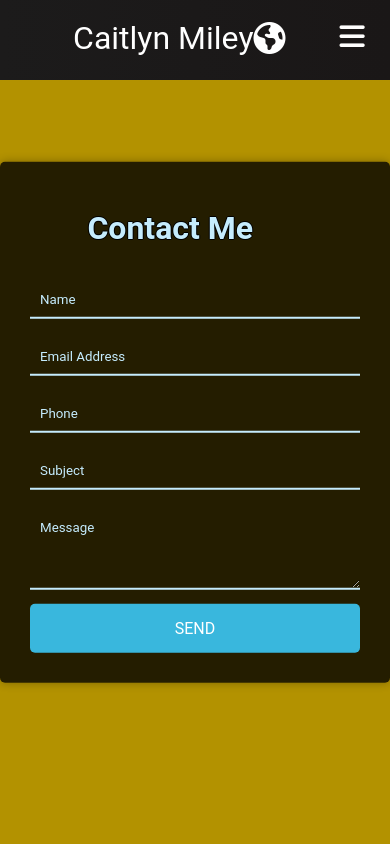
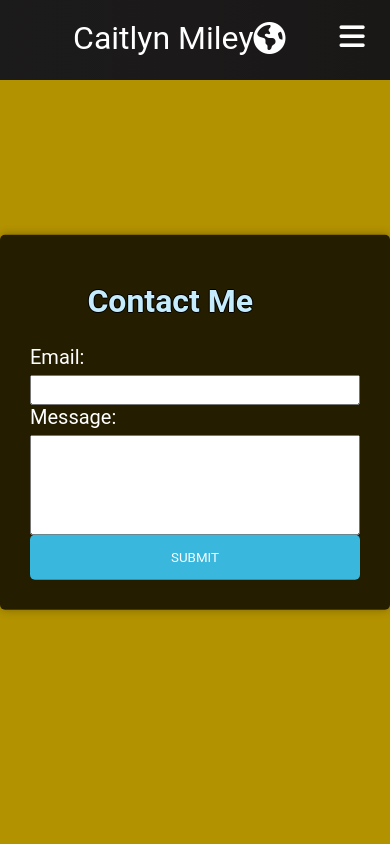
Before and after one commit to smilleeymilleey/website, a React (Create React App) app in the folder website-1/: page /contactpage in a window 390 px wide. Shown: the top 844 px of the page. Built offline with nearby package versions, Linux system fonts and the light colour scheme.

Commit message:
added the backend to the contact me form

```diff
--- a/website-1/src/components/AboutHero.css
+++ b/website-1/src/components/AboutHero.css
@@ -45,4 +45,5 @@
   font-weight: bold;
   color: white;
   padding-bottom: 10px;
+  line-height: 200%;
 }
--- a/website-1/src/components/AboutHero.js
+++ b/website-1/src/components/AboutHero.js
@@ -10,10 +10,9 @@
       <img src='aboutmeheader.png'></img>
       <h1 className="Title">About Me </h1>
 
-      <p className="Sub">Hey there! Thanks for cheecking out my portfolio.
-      I've been programming since 2019. I started with frontend languages like Javascript, HTML, and CSS. I eventually learned backend capabilities like
-      React and Firebase, to my toolkit. I love programming because creating
-      beautiful and functional programs from scratch feels like magic.
+      <p className="Sub">Hey there! Thank you for visiting my portfolio.
+      I've been programming since 2019. I started with Frontend languages like Javascript, HTML, and CSS. I eventually moved on to obtain a Full Stack Web Development Certification from Southern Methodist University where I added React.Js, Firebase,
+      and mySQL to my toolkit. I am passionate about programming because it allows me to merge both my analytical and creative skills into one profession.
        </p>
 
 
--- a/website-1/src/components/Contact.css
+++ b/website-1/src/components/Contact.css
@@ -29,17 +29,20 @@
 
   .contact-form{
     display: flex;
+
   }
 
   .input-fields{
     display: flex;
     flex-direction: column;
     margin-right: 4%;
+
   }
 
   .input-fields,
   .msg{
-    width: 48%;
+    width: 100%;
+
   }
 
   .input-fields .input,
@@ -54,7 +57,7 @@
   }
 
   .msg textarea{
-    height: 212px;
+    height: 500px;
   }
 
   ::-webkit-input-placeholder {
@@ -70,6 +73,33 @@
     color: #c5ecfd;
   }
 
+.EmailText {
+  color: white;
+  height: 30px;
+  font-size: 20px;
+}
+
+.emailBox {
+  height: 30px;
+  font-size: 20px;
+}
+
+
+
+.Message {
+  color: white;
+  height: 30px;
+  font-size: 20px;
+
+
+}
+
+.messageBox {
+  height: 100px;
+  font-size: 20px;
+
+}
+
   .btn {
       background: #39b7dd;
       text-align: center;
@@ -78,6 +108,7 @@
       color: #fff;
       cursor: pointer;
       text-transform: uppercase;
+
   }
 
   @media screen and (max-width: 600px){
@@ -85,7 +116,7 @@
       flex-direction: column;
     }
     .msg textarea{
-      height: 80px;
+      height: 100px;
     }
     .input-fields,
     .msg{
--- a/website-1/src/components/Contact.js
+++ b/website-1/src/components/Contact.js
@@ -3,28 +3,62 @@
 
 
 
-export default function Contact() {
+export default class MyForm extends React.Component {
+  constructor(props) {
+    super(props);
+    this.submitForm = this.submitForm.bind(this);
+    this.state = {
+      status: ""
+    };
+  }
+
+  render() {
+    const { status } = this.state;
     return (
-  <div className="newContainer">
+      <form
+        onSubmit={this.submitForm}
+        action="https://formspree.io/f/xoqpkozl"
+        method="POST"
+      >
+        <div className="newContainer">
 <div class="wrapper">
   <div class="title">
     <h1>Contact Me</h1>
   </div>
-  <div class="contact-form">
-    <div class="input-fields">
-      <input type="text" class="input" placeholder="Name"></input>
-      <input type="text" class="input" placeholder="Email Address"></input>
-      <input type="text" class="input" placeholder="Phone"></input>
-      <input type="text" class="input" placeholder="Subject"></input>
-    </div>
-    <div class="msg">
-      <textarea placeholder="Message"></textarea>
-      <div class="btn">send</div>
+  <div className="contact-form">
+    <div className="input-fields">
+
+    <label className="EmailText">Email:</label>
+        <input className="emailBox" type="email" name="email" />
+        <label className="Message">Message:</label>
+        <input className="messageBox" type="text" name="message" />
+        {status === "SUCCESS" ? <p>Thanks!</p> : <button className="btn">Submit</button>}
+        {status === "ERROR" && <p>Ooops! There was an error.</p>}
+
+        </div>
+      </div>
     </div>
   </div>
-</div>
-</div>
+</form>
+    );
+  }
 
-
-    );
-};
+  submitForm(ev) {
+    ev.preventDefault();
+    const form = ev.target;
+    const data = new FormData(form);
+    const xhr = new XMLHttpRequest();
+    xhr.open(form.method, form.action);
+    xhr.setRequestHeader("Accept", "application/json");
+    xhr.onreadystatechange = () => {
+      if (xhr.readyState !== XMLHttpRequest.DONE) return;
+      if (xhr.status === 200) {
+        form.reset();
+        this.setState({ status: "SUCCESS" });
+      } else {
+        this.setState({ status: "ERROR" });
+      }
+    };
+    xhr.send(data);
+  }
+}
```
Also changed, not shown: 1 other file (tests, documents, lock files or other folders).
